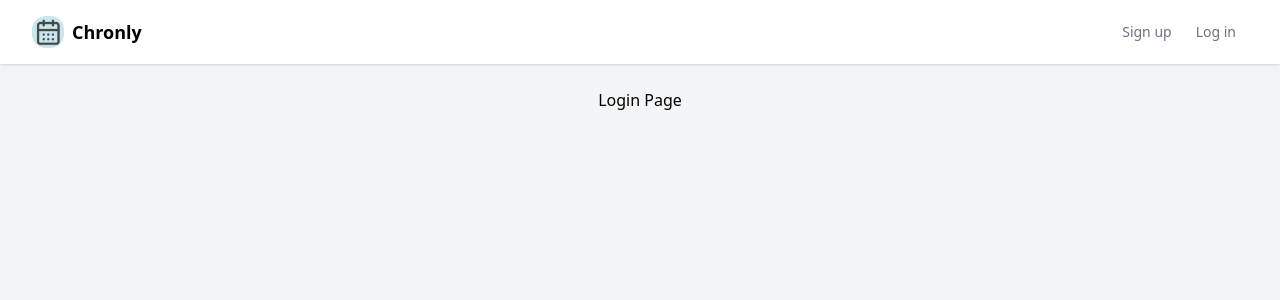
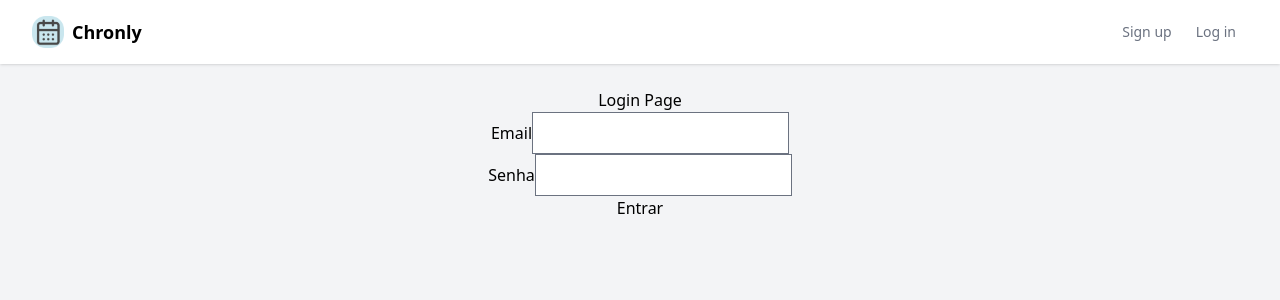
Before and after one commit to giuprofilo/calendar-tokenlab-client, a React (Vite) app: page /login in a window 1280 px wide. Shown: the top 300 px of the page. Built offline with nearby package versions, Linux system fonts and the light colour scheme.

Commit message:
login page e calendarpage

```diff
--- a/package.json
+++ b/package.json
@@ -10,6 +10,11 @@
     "preview": "vite preview"
   },
   "dependencies": {
+    "@fullcalendar/core": "^6.1.15",
+    "@fullcalendar/daygrid": "^6.1.15",
+    "@fullcalendar/interaction": "^6.1.15",
+    "@fullcalendar/react": "^6.1.15",
+    "@fullcalendar/timegrid": "^6.1.15",
     "@headlessui/react": "^2.2.0",
     "@tailwindcss/forms": "^0.5.9",
     "axios": "^1.7.9",
--- a/src/pages/CalendarPage.jsx
+++ b/src/pages/CalendarPage.jsx
@@ -1,7 +1,19 @@
+import React from "react";
+import FullCalendar from "@fullcalendar/react"; // Importa o adaptador React
+import dayGridPlugin from "@fullcalendar/daygrid"; // Importa o plugin DayGrid
+
 function CalendarPage() {
   return (
     <div>
-      <h1>Calendar Page</h1>
+      <h1>Meu Calendário</h1>
+      <FullCalendar
+        plugins={[dayGridPlugin]} // Carrega o plugin DayGrid
+        initialView="dayGridMonth" // Define a visão inicial como mensal
+        events={[
+          { title: "Evento 1", date: "2024-01-01" },
+          { title: "Evento 2", date: "2024-01-07" },
+        ]}
+      />
     </div>
   );
 }
--- a/src/pages/LoginPage.jsx
+++ b/src/pages/LoginPage.jsx
@@ -1,7 +1,68 @@
+import { useState } from "react";
+import axios from "axios";
+import { useNavigate } from "react-router-dom";
+
 function LoginPage() {
+  const navigate = useNavigate();
+  const [form, setForm] = useState({
+    email: "",
+    password: "",
+  });
+
+  // controll input
+  function handleChange(e) {
+    setForm({ ...form, [e.target.name]: e.target.value });
+  }
+
+  async function handleSubmit(e) {
+    e.preventDefault(); // Evita o reload da página
+    console.log("Botão de cadastrar foi clicado");
+
+    try {
+      await axios.post("http://localhost:4000/user/login", form);
+
+      navigate("/calendar");
+    } catch (error) {
+      // Tratar erros
+      alert("Erro ao fazer login");
+      console.log(error);
+
+      // console.error("Erro ao tentar cadastrar: ", error);
+    }
+  }
+
   return (
     <div>
       <h1>Login Page</h1>
+
+      <form onSubmit={handleSubmit}>
+        <div>
+          <label>Email</label>
+
+          <input
+            name="email"
+            type="email"
+            autoComplete="email"
+            value={form.email}
+            onChange={handleChange}
+            required
+          />
+        </div>
+
+        <div>
+          <label>Senha</label>
+
+          <input
+            name="password"
+            type="password"
+            value={form.password}
+            onChange={handleChange}
+            required
+          />
+        </div>
+
+        <button>Entrar</button>
+      </form>
     </div>
   );
 }
--- a/src/pages/SignupPage.jsx
+++ b/src/pages/SignupPage.jsx
@@ -1,7 +1,9 @@
 import { useState } from "react";
 import axios from "axios";
+import { useNavigate } from "react-router-dom";
 
 export default function SignupPage() {
+  const navigate = useNavigate();
   const [form, setForm] = useState({
     name: "",
     email: "",
@@ -20,22 +22,14 @@ export default function SignupPage() {
     console.log("Botão de cadastrar foi clicado");
 
     try {
-      // Envia os dados do formulário diretamente
-      // console.log("Dados do formulário: ", form);
+      await axios.post("http://localhost:4000/user/signup", form);
 
-      // Faz a requisição para o endpoint de cadastro de usuário
-      const response = await axios.post(
-        "http://localhost:4000/user/signup",
-        form
-      );
-
-      console.log(response);
-
-      // Redireciona para a página de login
-      // navigate("/login");
+      navigate("/login");
     } catch (error) {
       // Tratar erros
-      // alert("Erro ao cadastrar usuário");
+      alert("Erro ao cadastrar usuário");
+      console.log(error);
+
       // console.error("Erro ao tentar cadastrar: ", error);
     }
   }
@@ -54,6 +48,7 @@ export default function SignupPage() {
             type="text"
             value={form.name}
             onChange={handleChange}
+            required
           />
         </div>
 
@@ -66,6 +61,7 @@ export default function SignupPage() {
             autoComplete="email"
             value={form.email}
             onChange={handleChange}
+            required
           />
         </div>
 
@@ -77,6 +73,7 @@ export default function SignupPage() {
             type="tel"
             value={form.telefone}
             onChange={handleChange}
+            required
           />
         </div>
 
@@ -88,6 +85,7 @@ export default function SignupPage() {
             type="password"
             value={form.password}
             onChange={handleChange}
+            required
           />
         </div>
 
```
Also changed, not shown: 1 other file (tests, documents, lock files or other folders).
